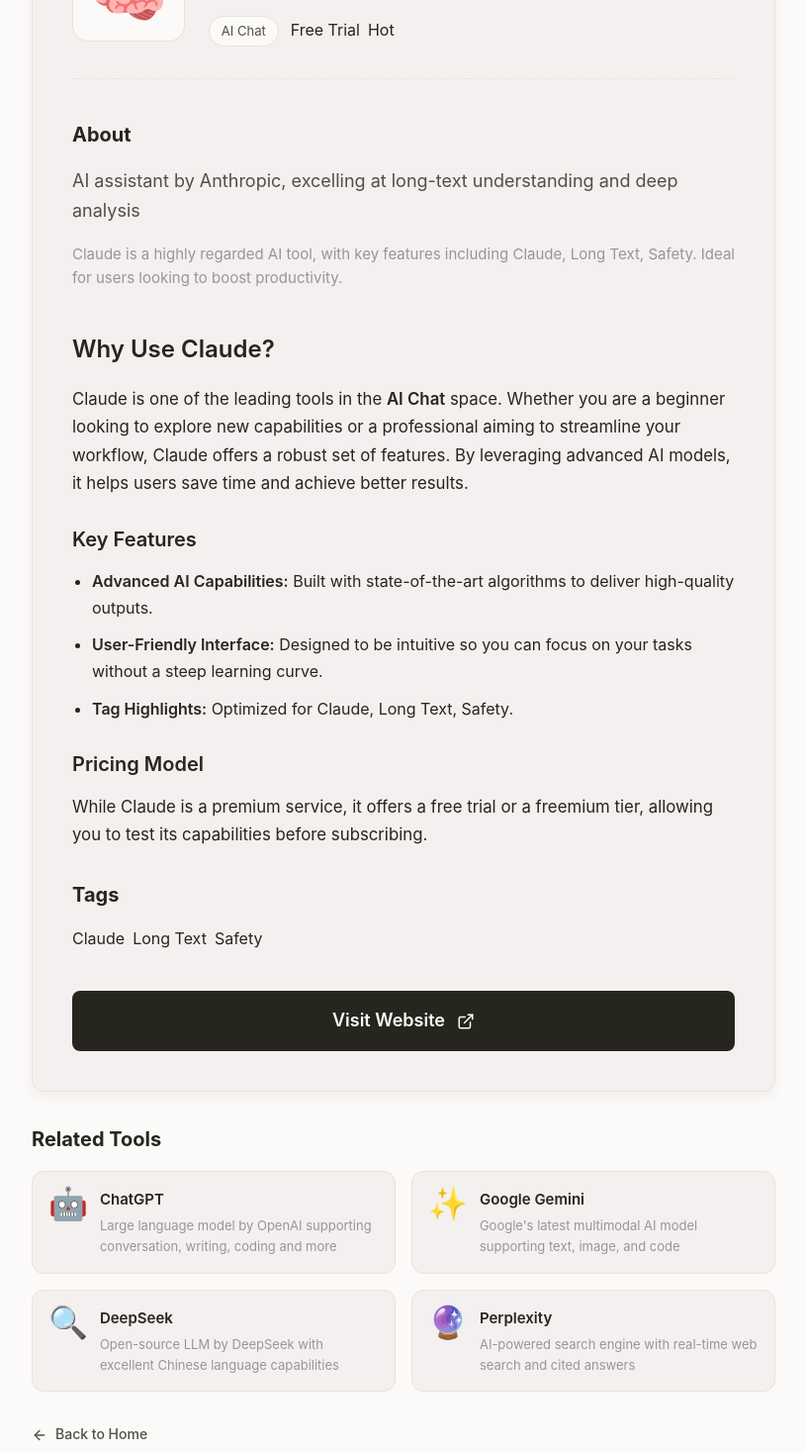
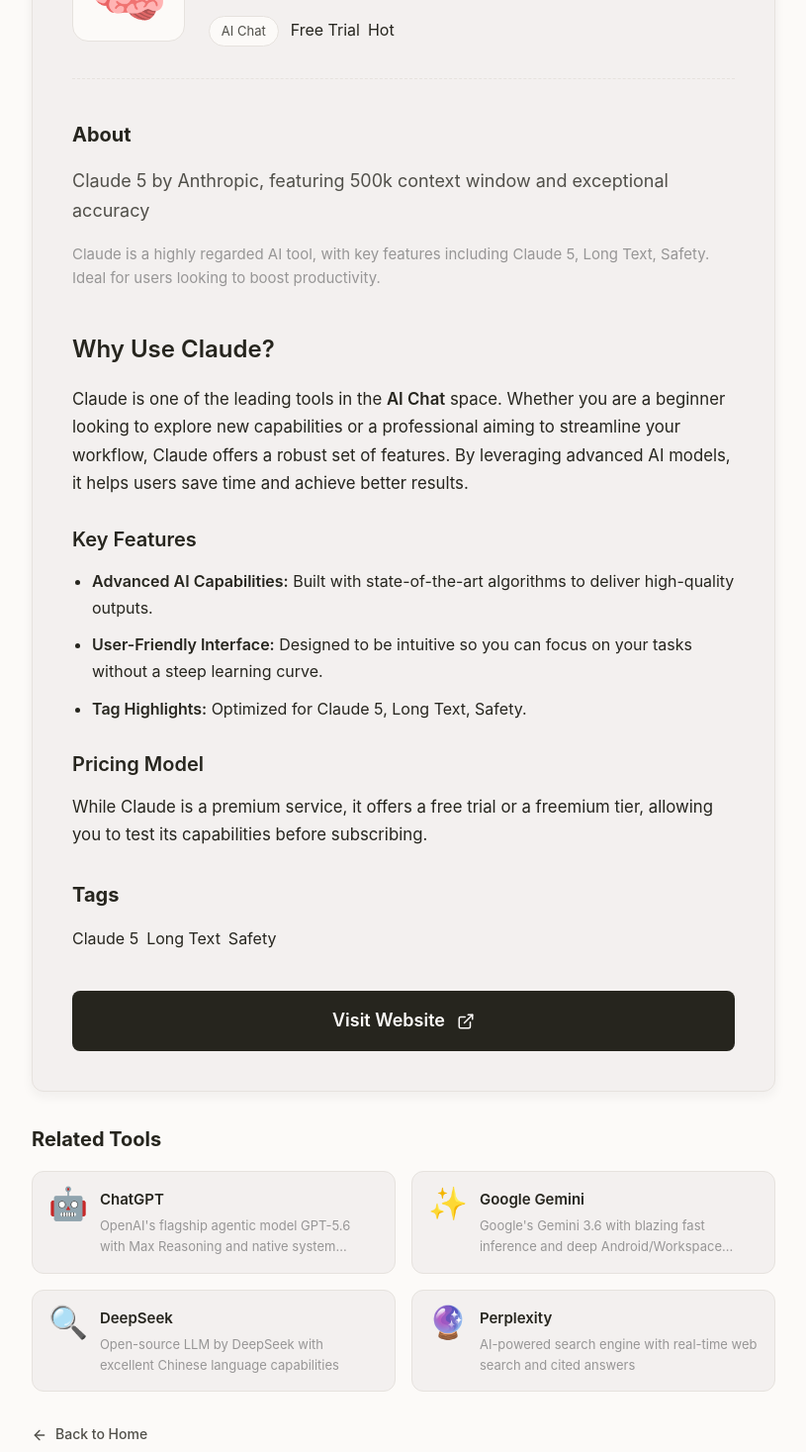
Before and after one commit to JuiChao/ai-nav, a Next.js app: page /en/tool/claude in a window 1280 px wide. Shown: the part 284-1751 px from the top of the page at 99% size, without its empty margins (232-1047 px from the left). Built offline with nearby package versions, Linux system fonts and the light colour scheme; no server answers.

Commit message:
data: update AI tool directory with mid-2026 facts and replacements

```diff
--- a/src/data/tools.ts
+++ b/src/data/tools.ts
@@ -10,13 +10,13 @@
   {
     id: 'chatgpt',
     name: 'ChatGPT',
-    description: 'OpenAI 开发的大型语言模型，支持对话、写作、编程等多种任务',
-    descriptionEn: 'Large language model by OpenAI supporting conversation, writing, coding and more',
+    description: 'OpenAI 的全能智能体大模型 GPT-5.6，支持原生系统操控和 Max Reasoning 深度推理',
+    descriptionEn: 'OpenAI\'s flagship agentic model GPT-5.6 with Max Reasoning and native system control',
     url: 'https://chat.openai.com',
     icon: '🤖',
     category: 'chatbot',
-    tags: ['GPT-4', '对话', '多模态'],
-    tagsEn: ['GPT-4', 'Chat', 'Multimodal'],
+    tags: ['GPT-5.6', '对话', '多模态'],
+    tagsEn: ['GPT-5.6', 'Chat', 'Multimodal'],
     isFree: false,
     hasFreeTrial: true,
     isFeatured: true,
@@ -24,13 +24,13 @@
   {
     id: 'claude',
     name: 'Claude',
-    description: 'Anthropic 打造的 AI 助手，擅长长文本理解和深度分析',
-    descriptionEn: 'AI assistant by Anthropic, excelling at long-text understanding and deep analysis',
+    description: 'Anthropic 打造的 Claude 5，提供 50万 Token 上下文与极致的安全精准度',
+    descriptionEn: 'Claude 5 by Anthropic, featuring 500k context window and exceptional accuracy',
     url: 'https://claude.ai',
     icon: '🧠',
     category: 'chatbot',
-    tags: ['Claude', '长文本', '安全'],
-    tagsEn: ['Claude', 'Long Text', 'Safety'],
+    tags: ['Claude 5', '长文本', '安全'],
+    tagsEn: ['Claude 5', 'Long Text', 'Safety'],
     isFree: false,
     hasFreeTrial: true,
     isFeatured: true,
@@ -38,13 +38,13 @@
   {
     id: 'gemini',
     name: 'Google Gemini',
-    description: 'Google 最新的多模态 AI 模型，支持文本、图像、代码等',
-    descriptionEn: 'Google\'s latest multimodal AI model supporting text, image, and code',
+    description: 'Google 的 Gemini 3.6 Flash / 3.5 Flash-Lite，全网极速推理，原生地整合 Android/Workspace',
+    descriptionEn: 'Google\'s Gemini 3.6 with blazing fast inference and deep Android/Workspace integration',
     url: 'https://gemini.google.com',
     icon: '✨',
     category: 'chatbot',
-    tags: ['Google', '多模态', '搜索'],
-    tagsEn: ['Google', 'Multimodal', 'Search'],
+    tags: ['Gemini 3.6', '多模态', '全家桶'],
+    tagsEn: ['Gemini 3.6', 'Multimodal', 'Workspace'],
     isFree: true,
     isFeatured: true,
   },
@@ -310,26 +310,26 @@
   {
     id: 'midjourney',
     name: 'Midjourney',
-    description: '领先的 AI 图像生成工具，以卓越的艺术风格著称',
-    descriptionEn: 'Leading AI image generation tool known for exceptional artistic styles',
+    description: '领先的 AI 图像生成工具（已更新至 V8.2），以原生 2K 与极强的个人化风格著称',
+    descriptionEn: 'Leading AI image generation tool (V8.2) known for native 2K and deep personalization',
     url: 'https://www.midjourney.com',
     icon: '🎨',
     category: 'image',
-    tags: ['图像生成', '艺术', '创意'],
-    tagsEn: ['Image Gen', 'Art', 'Creative'],
+    tags: ['V8.2', '图像生成', '艺术'],
+    tagsEn: ['V8.2', 'Image Gen', 'Art'],
     isFree: false,
     isFeatured: true,
   },
   {
-    id: 'dalle',
-    name: 'DALL·E 3',
-    description: 'OpenAI 的图像生成模型，支持精准的文本到图像转换',
-    descriptionEn: 'OpenAI\'s image generation model with precise text-to-image conversion',
-    url: 'https://openai.com/dall-e-3',
+    id: 'gpt-image-2',
+    name: 'GPT Image 2 (原 DALL-E)',
+    description: 'OpenAI 的最新图像模型，已全面整合进 ChatGPT，取代了退役的 DALL-E 系列',
+    descriptionEn: 'OpenAI\'s latest image model integrated into ChatGPT, replacing the retired DALL-E series',
+    url: 'https://openai.com/chatgpt',
     icon: '🖼️',
     category: 'image',
-    tags: ['OpenAI', '图像生成', '创意'],
-    tagsEn: ['OpenAI', 'Image Gen', 'Creative'],
+    tags: ['OpenAI', '图像生成', '原生集成'],
+    tagsEn: ['OpenAI', 'Image Gen', 'Integrated'],
     isFree: false,
     hasFreeTrial: true,
   },
@@ -483,13 +483,13 @@
   {
     id: 'runway',
     name: 'Runway',
-    description: '专业 AI 视频编辑工具，支持视频生成、特效和编辑',
-    descriptionEn: 'Professional AI video editing tool supporting generation, effects, and editing',
+    description: '专业的 AI 视频大厂，主力模型 Gen-4.5，最新上线 Media Router 自动路由',
+    descriptionEn: 'Professional AI video platform featuring Gen-4.5 and the new Media Router',
     url: 'https://runwayml.com',
     icon: '🎞️',
     category: 'video',
-    tags: ['视频编辑', '特效', '生成'],
-    tagsEn: ['Video Edit', 'Effects', 'Generation'],
+    tags: ['Gen-4.5', '视频编辑', 'Media Router'],
+    tagsEn: ['Gen-4.5', 'Video Edit', 'Media Router'],
     isFree: false,
     hasFreeTrial: true,
   },
@@ -821,13 +821,13 @@
   {
     id: 'cursor',
     name: 'Cursor',
-    description: 'AI 原生代码编辑器，集成多种 AI 模型深度辅助编程',
-    descriptionEn: 'AI-native code editor with deep AI model integration for programming assistance',
+    description: 'AI 原生全自动编程智能体编辑器 (v3.13)，集成 Cursor Router 与 Cloud Handoff',
+    descriptionEn: 'AI-native autonomous agent editor (v3.13) featuring Cursor Router and Cloud Handoff',
     url: 'https://cursor.sh',
     icon: '🖱️',
     category: 'coding',
-    tags: ['编辑器', 'AI编程', '全栈'],
-    tagsEn: ['Editor', 'AI Coding', 'Full Stack'],
+    tags: ['v3.13', 'Agent', 'Cursor Router'],
+    tagsEn: ['v3.13', 'Agent', 'Cursor Router'],
     isFree: false,
     hasFreeTrial: true,
     isFeatured: true,
```
